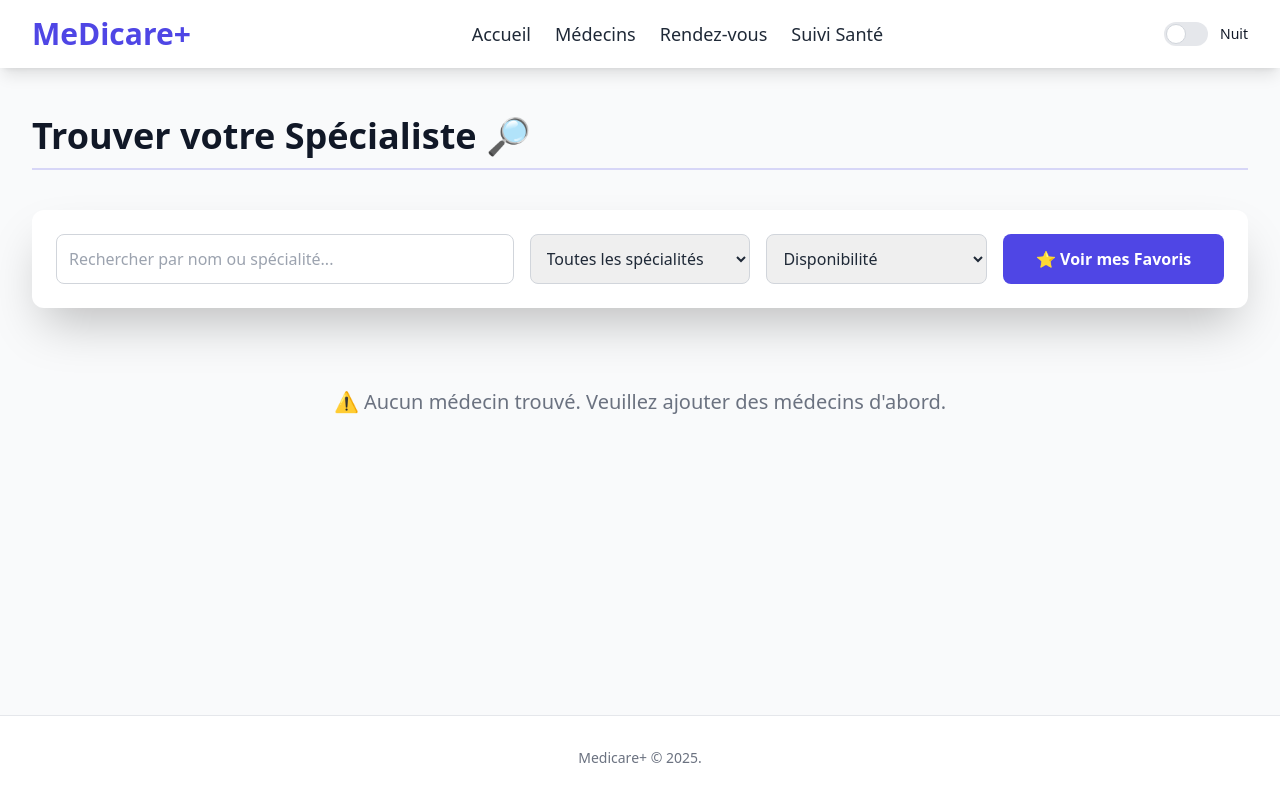
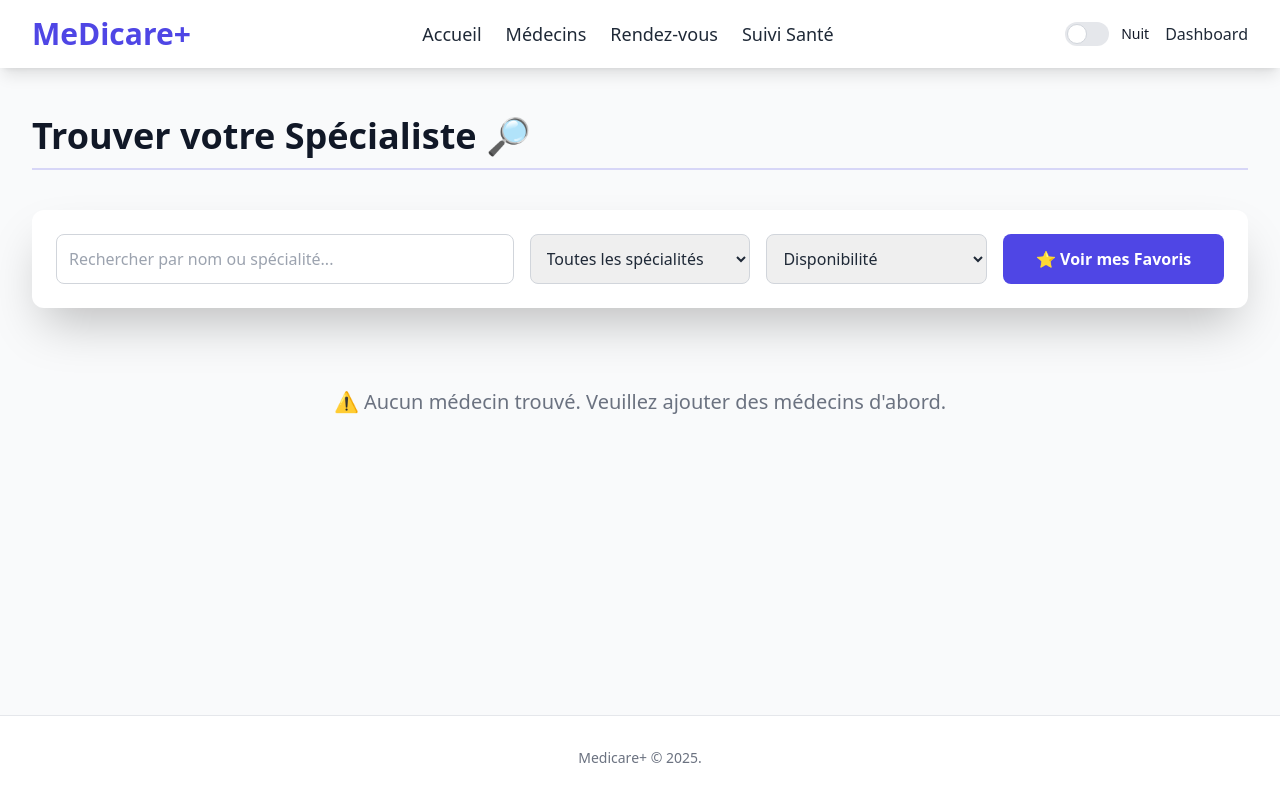
Before and after one commit to khalidelyounssi/MediCare-V2, a plain HTML site: page pages/medecins.html in a window 1280 px wide. Drawn offline with nearby package versions, Linux system fonts and the light colour scheme.

Commit message:
fixed loging

```diff
--- a/pages/medecins.html
+++ b/pages/medecins.html
@@ -43,6 +43,7 @@
                 <button id="burger-menu-btn" class="p-2 md:hidden rounded-lg hover:bg-gray-100 dark:hover:bg-gray-700 transition-colors duration-300">
                     <svg class="w-6 h-6" fill="none" stroke="currentColor" viewBox="0 0 24 24" xmlns="http://www.w3.org/2000/svg"><path stroke-linecap="round" stroke-linejoin="round" stroke-width="2" d="M4 6h16M4 12h16m-7 6h7"></path></svg>
                 </button>
+                <button> <a href="/medicare-2/index.html">Dashboard</a></button>
             </div>
         </div>
 
```
